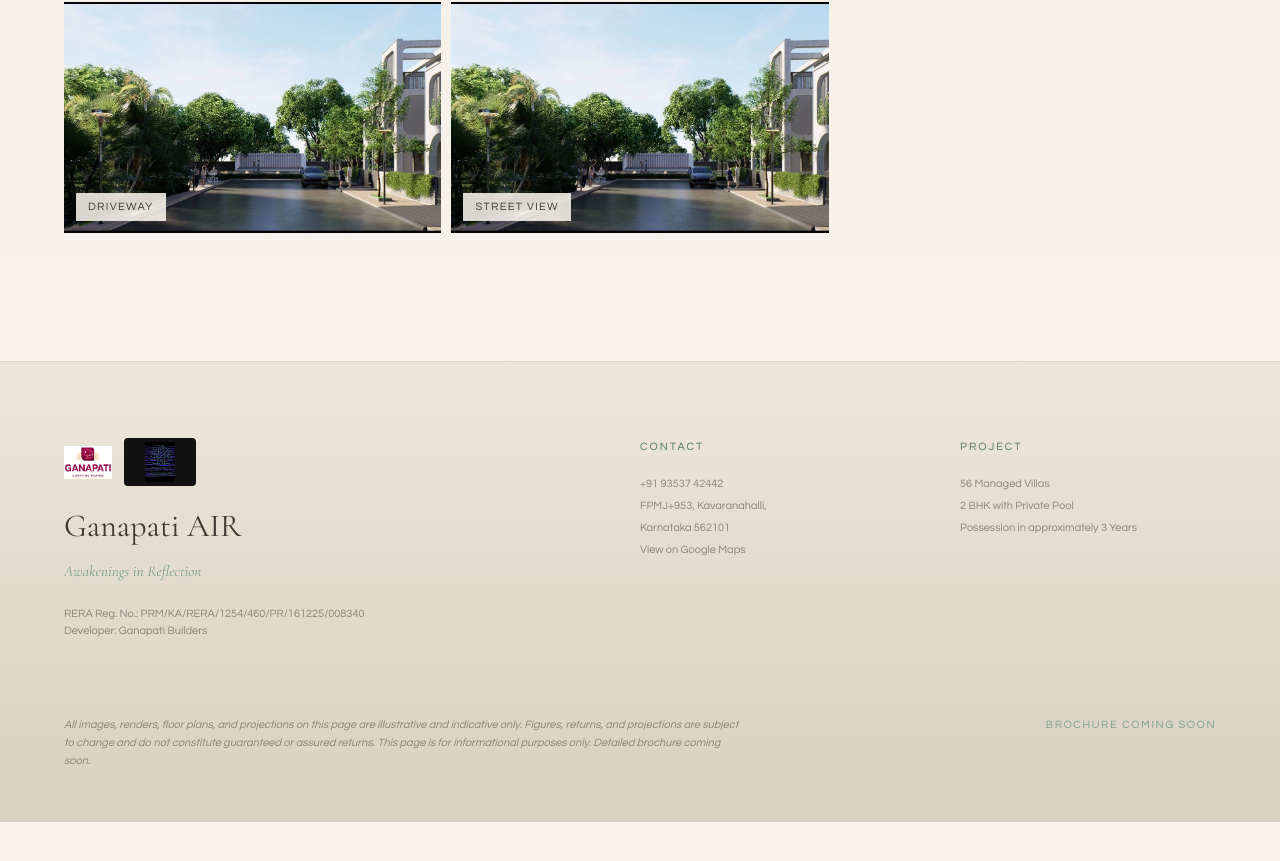
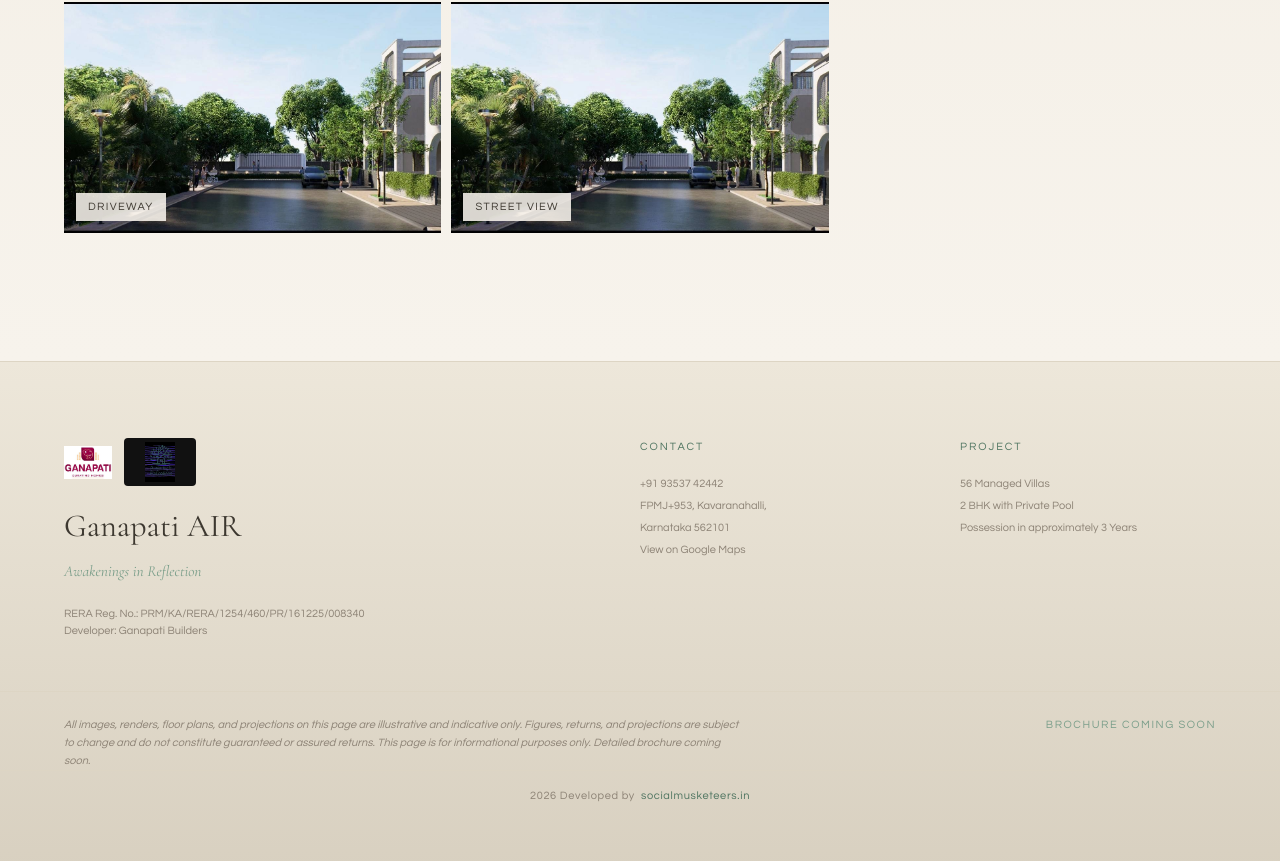
Before and after one commit to Abhi011999/ganapati-air-landing, a Next.js app: page / in a window 1280 px wide. Shown: the part 10492-11353 px from the top of the page. Before the commit the page ends 11314 px from the top, so only its background shows below. Built offline with nearby package versions, Linux system fonts and the light colour scheme.

Commit message:
feat: Social Musketeers credit at footer bottom

```diff
--- a/app/globals.css
+++ b/app/globals.css
@@ -897,6 +897,24 @@ h1,h2,h3,h4,h5,h6 {
   white-space: nowrap;
 }
 
+.footer__credit {
+  padding: 16px var(--pad);
+  border-top: 1px solid var(--sand-3);
+  display: flex;
+  align-items: center;
+  justify-content: center;
+  gap: 6px;
+  font-size: 11px;
+  color: var(--stone);
+  letter-spacing: 0.06em;
+}
+.footer__credit a {
+  color: var(--sage-dark);
+  font-weight: 500;
+  transition: color 0.25s ease;
+}
+.footer__credit a:hover { color: var(--sage); }
+
 /* ----------------------------------------------------------------
    RESPONSIVE
    ---------------------------------------------------------------- */
--- a/components/LandingPage.tsx
+++ b/components/LandingPage.tsx
@@ -522,6 +522,10 @@ export default function LandingPage() {
           </p>
           <div className="footer__coming-soon">Brochure Coming Soon</div>
         </div>
+        <div className="footer__credit">
+          <span>2026 Developed by</span>
+          <a href="https://socialmusketeers.in" target="_blank" rel="noopener noreferrer">socialmusketeers.in</a>
+        </div>
       </footer>
     </>
   );
```
